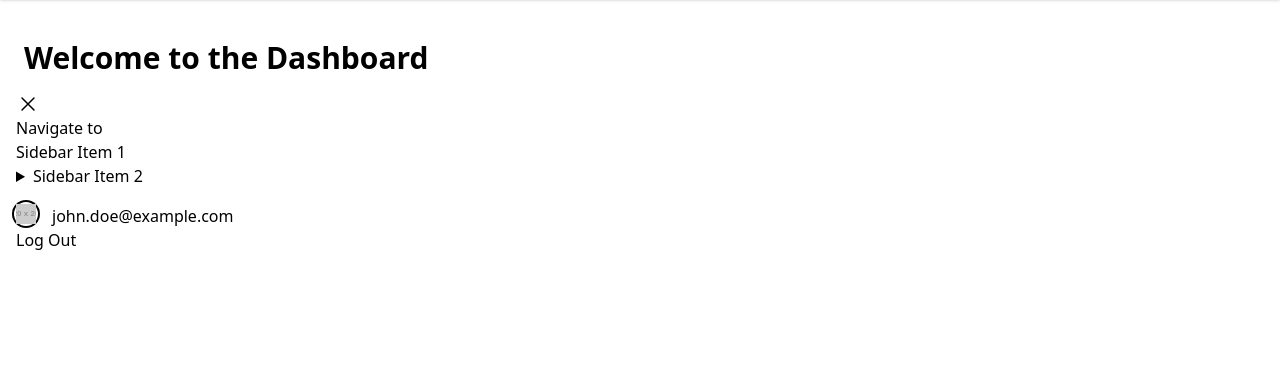
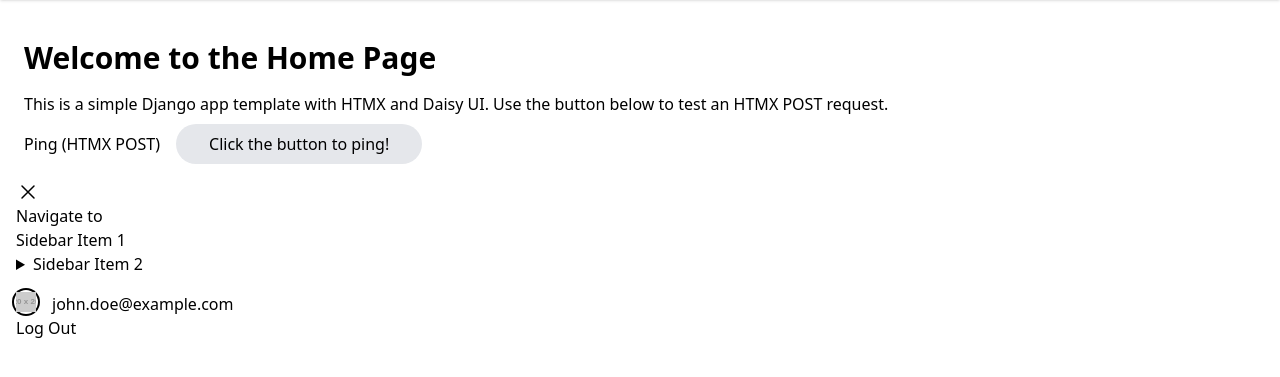
Before and after one commit to retriever-laboratories/django-project-template, a Django app: page / in a window 1280 px wide. Shown: the part 96-473 px from the top of the page. Run offline with Django 5.2, Linux system fonts and the light colour scheme; grey boxes labelled with a size stand in for pictures from a placeholder-image service; some libraries are stand-ins or nearby versions.

Commit message:
feat: add back ping button and add a result section, plus reword "dashboard" to "home"

```diff
--- a/src/templates/home.html
+++ b/src/templates/home.html
@@ -1,5 +1,21 @@
 {% extends "base.html" %}
-{% block title %}Dashboard{% endblock %}
+{% block title %}Home{% endblock %}
 {% block content %}
-  <div class="px-6 pt-10 text-3xl font-semibold">Welcome to the Dashboard</div>
+  <div class="px-6 pt-10 text-3xl font-semibold">Welcome to the Home Page</div>
+
+  <div class="px-6 mt-4">
+    This is a simple Django app template with HTMX and Daisy UI. Use the button below to test an HTMX POST request.
+    <div class="mt-2 flex gap-4">
+      <button
+        class="btn btn-primary"
+        id="ping-btn"
+        hx-post="{% url 'ping' %}"
+        hx-target="#ping-result"
+        hx-swap="innerHTML">
+        Ping (HTMX POST)
+      </button>
+      <div id="ping-result" class="w-1/5 p-2 bg-gray-200 rounded-full items-center justify-center flex gap-2">Click the button to ping!</div>
+    </div>
+
+  </div>
 {% endblock %}
```
